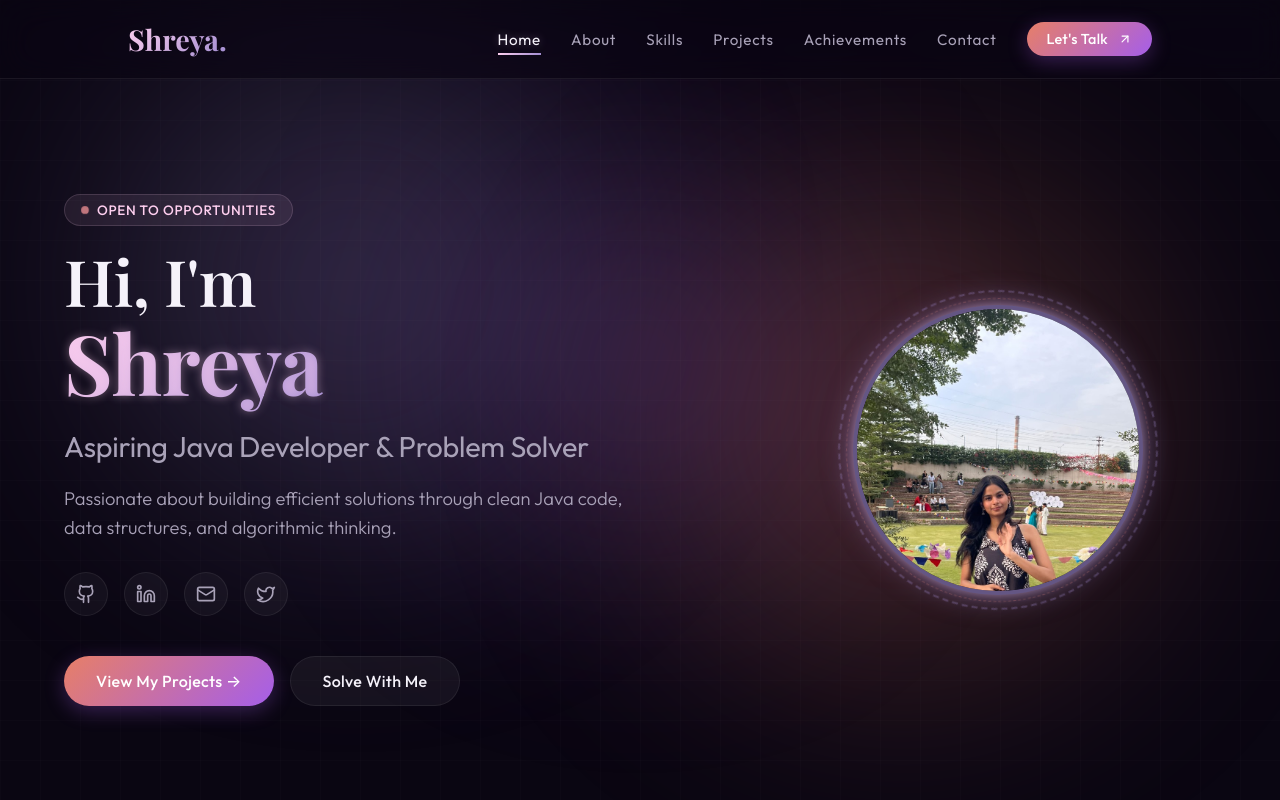
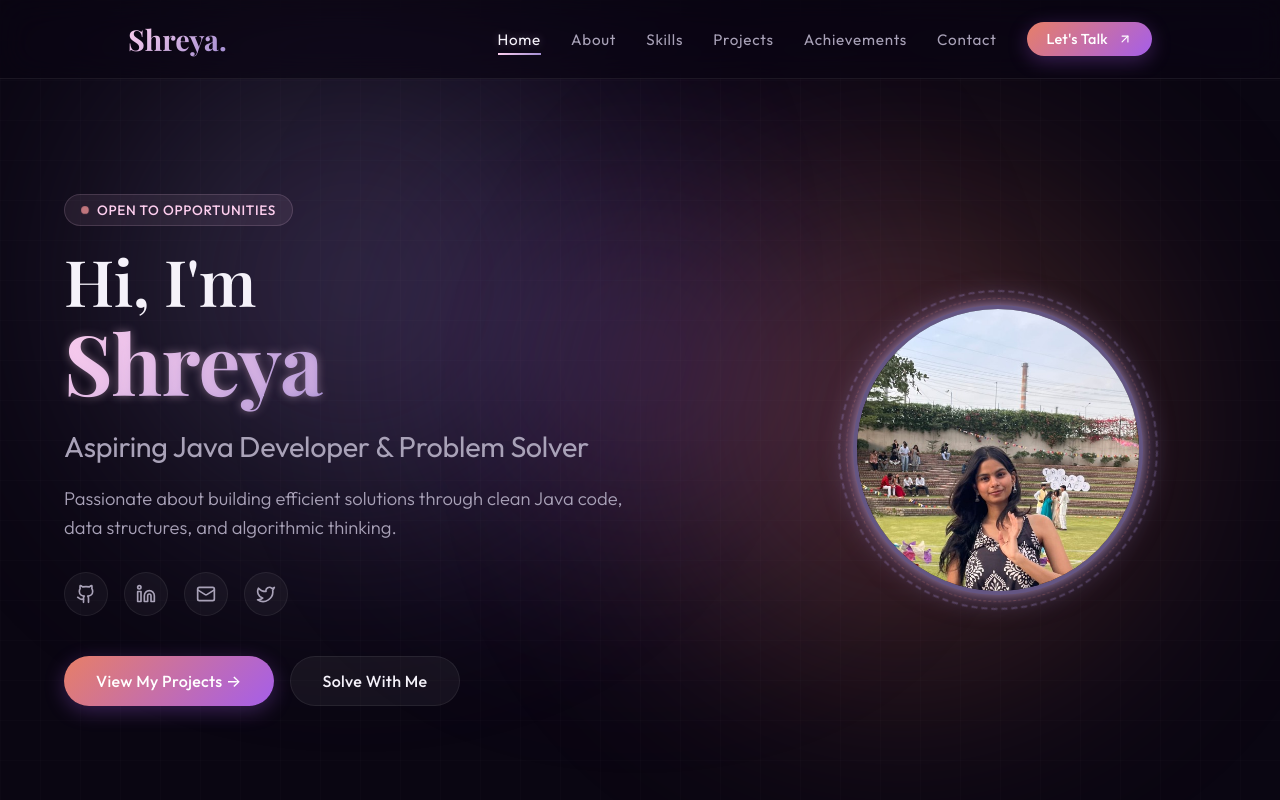
Before and after one commit to ayerhs0904/Portfolio, a React (Vite) app: page / in a window 1280 px wide. Shown: the top 800 px of the page. Built offline with nearby package versions, Linux system fonts and the light colour scheme; a web font is replaced by a local one.

Commit message:
fix: profile photo adjustment

```diff
--- a/src/components/Hero.jsx
+++ b/src/components/Hero.jsx
@@ -173,9 +173,11 @@ export default function Hero() {
                     width: '100%',
                     height: '100%',
                     objectFit: 'cover',
-                    objectPosition: 'center 15%',
-                    transition: 'transform 0.5s ease'
+                    objectPosition: 'center 45% ',
+                    transition: 'transform 0.5s ease',
+                    transform: 'scale(1.4)'
                   }}
+
                   className="avatar-img"
                 />
               </div>
```
